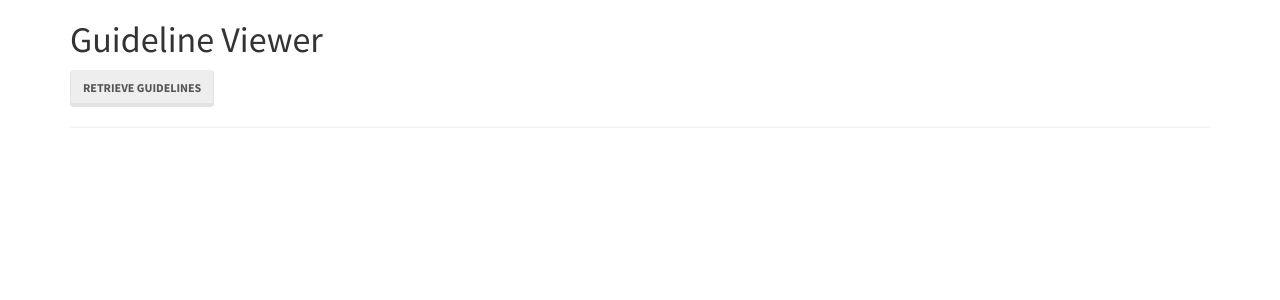
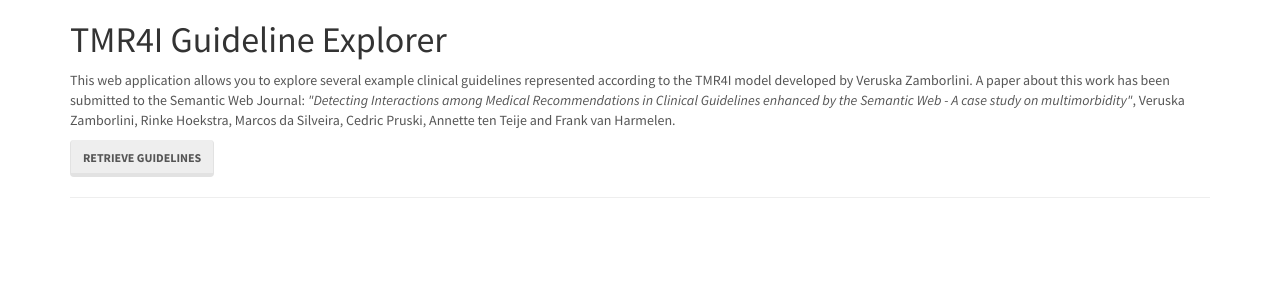
Before and after one commit to Data2Semantics/guidelines, a Flask app: page / in a window 1280 px wide. Shown: the top 300 px of the page. Run offline with Flask 2, Linux system fonts and the light colour scheme; some libraries are stand-ins or nearby versions.

Commit message:
A bit more detail about what this is .. about.

```diff
--- a/src/app/templates/base.html
+++ b/src/app/templates/base.html
@@ -1,5 +1,5 @@
 {% extends "bootstrap/base.html" %}
-{% block title %}Guideline Viewer{% endblock %}
+{% block title %}TMR4I Explorer for Clinical Guidelines{% endblock %}
 
 {% block navbar %}
 <div class="navbar navbar-fixed-top">
@@ -11,7 +11,10 @@
     <div class="container">
         <div class="row">
             <div class="col-md-12">
-                <h1>Guideline Viewer</h1>
+                <h1>TMR4I Guideline Explorer</h1>
+                <p>This web application allows you to explore several example clinical guidelines represented according to the TMR4I model developed by Veruska Zamborlini. A paper about this work has been submitted to the Semantic Web Journal: <i>"Detecting Interactions among Medical
+Recommendations in Clinical Guidelines
+enhanced by the Semantic Web - A case study on multimorbidity"</i>, Veruska Zamborlini, Rinke Hoekstra, Marcos da Silveira, Cedric Pruski, Annette ten Teije and Frank van Harmelen.</p>
             </div>
         </div>
         <div class="row">
```
